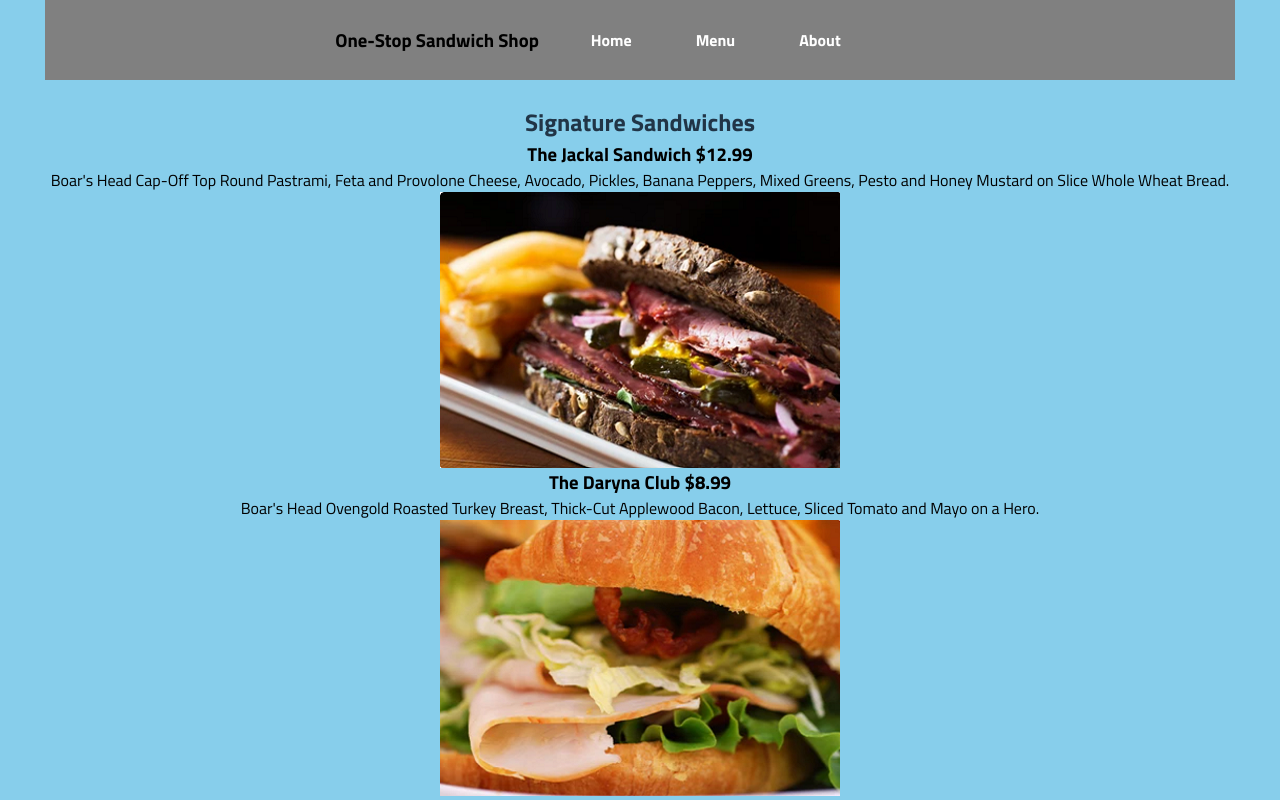
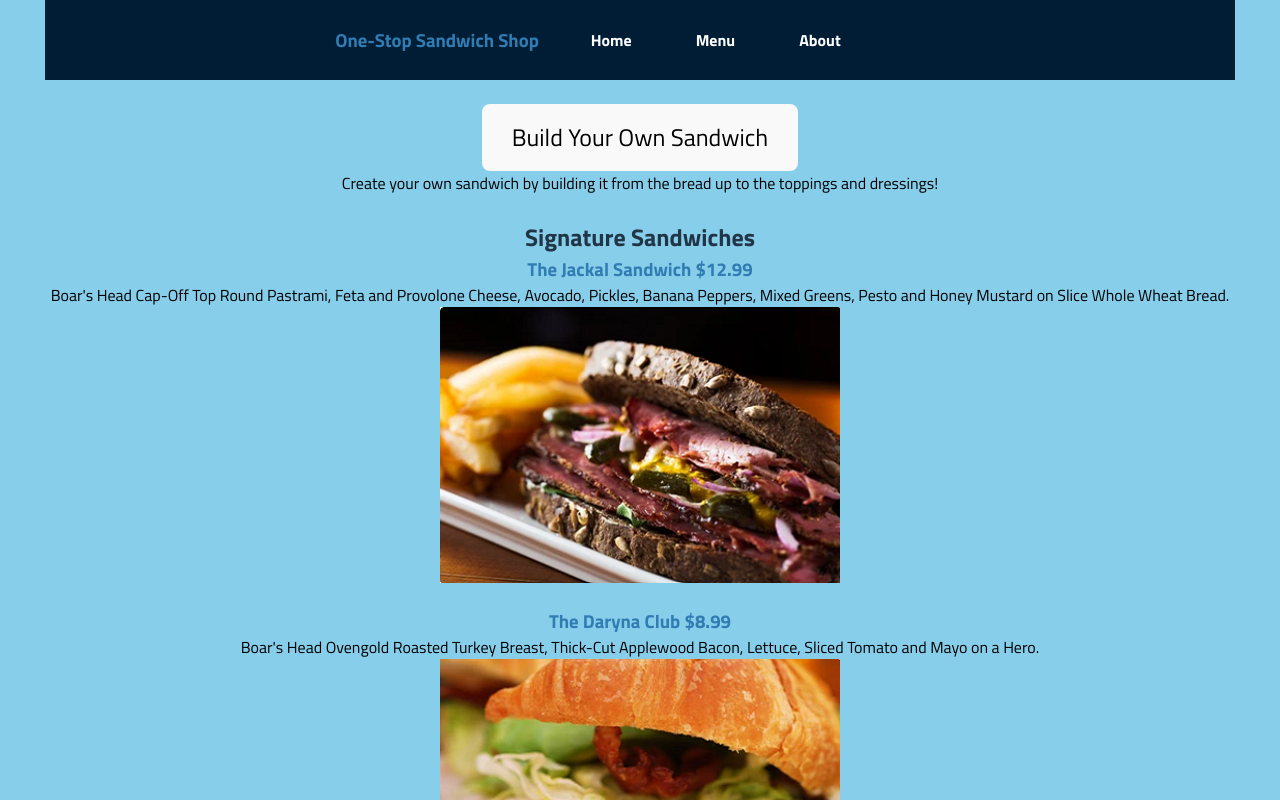
Before and after one commit to TyrellOliver/Group-React-Project, a React (Vite) app: page /menu in a window 1280 px wide. Shown: the top 800 px of the page. Built offline with nearby package versions, Linux system fonts and the light colour scheme; a web font is replaced by a local one.

Commit message:
linked the Build Your Own Sandwich to the BYOItem Component (which is linked to the BYOOptions

```diff
--- a/src/App.css
+++ b/src/App.css
@@ -1,4 +1,4 @@
-body{
+body {
   background-color: skyblue;
   display: flex;
   justify-content: center;
@@ -8,12 +8,12 @@ body{
   padding: 0%;
 }
 header {
-    background-color:gray;
-    color: black;
+  background-color: rgb(0, 29, 54);
+  color: rgb(219, 248, 255);
   padding: 10px 0;
   text-align: center;
   /* position: fixed;  */
-    display:flex;
+  display: flex;
 
   justify-content: center;
   align-items: center;
@@ -26,7 +26,7 @@ body{
   padding: 0 20px;
 }
 
-  header nav ul{
+header nav ul {
   list-style: none;
   padding: 0;
   margin: 0;
@@ -34,52 +34,50 @@ body{
 
 header nav ul li {
   display: inline;
-    margin-right: 20px;
 }
 
 h1 {
   font-size: 2rem;
   text-align: center;
-    margin:70px 0;
-    display:flex;
+  margin: 70px 0;
+  display: flex;
   justify-content: center;
   align-items: center;
 }
-  h2{
-    text-align: center;
-
-  }
-  h3{
-    color:black;
+h2 {
   text-align: center;
 }
-  div.about-page{
+h3 {
+  color: rgb(49, 124, 178);
+  text-align: center;
+}
+div.about-page {
   background-image: url(https://thumbs.dreamstime.com/z/bodega-cat-new-york-city-common-corner-stores-where-earn-their-keep-hunting-rats-mice-81868715.jpg);
   background-size: cover;
   background-position: center;
   background-repeat: no-repeat;
 }
-  div.category-container{
+div.category-container {
   display: flex;
   flex-direction: column;
   align-items: center;
   justify-content: center;
   text-align: center;
 }
-  p{
+p {
   color: black;
 }
 header a {
   text-decoration: none;
-    color:white;
+  color: white;
   font-weight: bold;
 }
 
-  header a:hover{
+header a:hover {
   text-decoration: underline;
 }
 
-  div.team-member-card{
+div.team-member-card {
   border: 2px solid black;
   background-color: pink;
   display: flex;
@@ -87,3 +85,11 @@ body{
   align-items: center;
   text-align: center;
 }
+
+.profile-image {
+  image-resolution: 300 x 300;
+}
+
+#profile-img {
+  image-resolution: 300 x 300;
+}
--- a/src/Components/BYOOptions.jsx
+++ b/src/Components/BYOOptions.jsx
@@ -1,3 +1,4 @@
+// const [checked, setChecked] = useState([]);
 import listOptions from "../data/sandwichOptions.js";
 
 export default function BYOOptions() {
@@ -5,60 +6,66 @@ export default function BYOOptions() {
   return (
     <>
       <div>
+        <h3>Bread Selection (Choose one):</h3>
         {listOptions.breadSelection.map(({ name, price }, id) => {
           return (
             <div className="options-container" key={id}>
-              <h3>
+              <h4>
+                {/* <inut value={name} type="checkbox" /> */}
                 {name} <span> ${price}</span>
-              </h3>
+              </h4>
             </div>
           );
         })}
       </div>
       <>
         <div>
+          <h3>Meat Selection (Choose up to 10):</h3>
           {listOptions.meatSelection.map(({ name, price }, id) => {
             return (
               <div className="options-container" key={id}>
-                <h3>
+                <h4>
                   {name} <span> ${price}</span>
-                </h3>
+                </h4>
               </div>
             );
           })}
         </div>
         <>
           <div>
+            <h3>Cheese Selection (Choose up to 5):</h3>
             {listOptions.cheeseSelection.map(({ name, price }, id) => {
               return (
                 <div className="options-container" key={id}>
-                  <h3>
+                  <h4>
                     {name} <span> ${price}</span>
-                  </h3>
+                  </h4>
                 </div>
               );
             })}
           </div>
           <>
             <div>
+              <h3>Toppings Selection (Choose up to 10):</h3>
               {listOptions.toppingsSelection.map(({ name, price }, id) => {
                 return (
                   <div className="options-container" key={id}>
-                    <h3>
+                    <h4>
                       {name} <span> ${price}</span>
-                    </h3>
+                    </h4>
                   </div>
                 );
               })}
             </div>
             <>
               <div>
+                <h3>Dressing Selection (Choose up to 5):</h3>
                 {listOptions.dressingSelection.map(({ name, price }, id) => {
                   return (
                     <div className="options-container" key={id}>
-                      <h3>
+                      <h4>
                         {name} <span> ${price}</span>
-                      </h3>
+                      </h4>
                     </div>
                   );
                 })}
--- a/src/Components/Home.jsx
+++ b/src/Components/Home.jsx
@@ -6,16 +6,14 @@ const Home = () => {
     <>
       <div className="home-container">
         <div className="upper-container">
-          <br />
           <h1>One-Stop Sandwich Shop</h1>
-          <br />
         </div>
         <img id="logo" src={logo} alt="store logo" height={200} />
         <br />
         <br />
         <div className="lower-container">
           <h2>Address:</h2>
-          <h3>647 4th Ave, </h3>
+          <h3>647 4th Avew, </h3>
           <h3>Brooklyn, NY 11232</h3>
           <br />
           <h2>Phone:</h2>
@@ -24,10 +22,12 @@ const Home = () => {
           <h2>Hours</h2>
           <h3>9:00 am until 4:00 pm - 7 days a week!</h3>
           <br />
-          <a href="/menu" target="_blank">
+          <a href="/menu">
             <button id="menu" type="submit" name="myButton">
               Menu: Order Online
             </button>
+            <br />
+            <br />
           </a>
         </div>
       </div>
--- a/src/Components/Menu.jsx
+++ b/src/Components/Menu.jsx
@@ -7,21 +7,27 @@ function Menu() {
     <>
       <div className="category-container">
         <br />
-        <h2>Signature Sandwiches</h2>
-        <SigSandwichItem />
-        <br />
-        <h2>Build Your Own Sandwich</h2>
+        <h2>
+          <a href="/byo-item">
+            <button type="submit">Build Your Own Sandwich</button>
+          </a>
+        </h2>
         <p>
           Create your own sandwich by building it from the bread up to the
           toppings and dressings!
         </p>
+        <br />
+        <h2>Signature Sandwiches</h2>
+        <SigSandwichItem />
         <br />
         <h2>Chips</h2>
         <ChipsItem />
         <br />
         <h2>Beverages</h2>
         <BeverageItem />
+        <br />
       </div>
+      <cart />
     </>
   );
 }
--- a/src/Components/SigSandwichItem.jsx
+++ b/src/Components/SigSandwichItem.jsx
@@ -12,6 +12,7 @@ export default function SigSandwichItem() {
             </h3>
             <p>{description}</p>
             <img src={image} alt={name} />
+            <br />
           </div>
         );
       })}
--- a/src/Components/TeamMemberCard.jsx
+++ b/src/Components/TeamMemberCard.jsx
@@ -5,6 +5,7 @@ const TeamMemberCard = ({ name, imageUrl, linkedInLink, githubLink, info }) => {
     <div className="team-member-card">
       <hr />
       <img
+        id="profile-img"
         src={imageUrl}
         alt={`Profile of ${name}`}
         className="profile-image"
--- a/src/Styles/home.css
+++ b/src/Styles/home.css
@@ -20,5 +20,10 @@
 }
 
 h1 {
-  font-family: cursive;
+  font-family: fantasy;
 }
+
+button#menu {
+  margin-left: auto;
+  margin-right: auto;
+}
--- a/src/index.css
+++ b/src/index.css
@@ -4,8 +4,8 @@
   font-weight: 400;
 
   color-scheme: light dark;
-  color: rgba(255, 255, 255, 0.87);
-  background-color: #242424;
+  color: rgba(1, 19, 88, 0.87);
+  background-color: #ffffff;
 
   font-synthesis: none;
   text-rendering: optimizeLegibility;
@@ -15,8 +15,9 @@
 }
 
 a {
-  font-weight: 500;
-  color: #646cff;
+  font-weight: bolder;
+  text-decoration: underline;
+  color: #012145;
   text-decoration: inherit;
 }
 a:hover {
```
Lines whose indentation alone changed are shown as unchanged.
